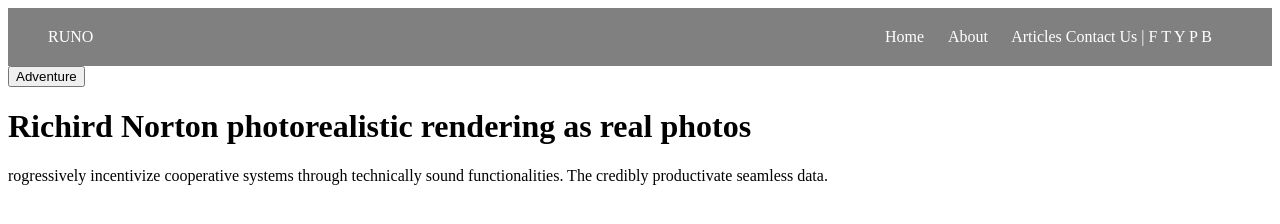
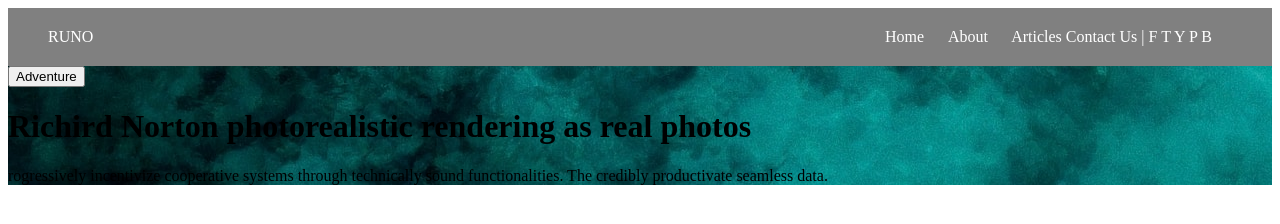
Before and after one commit to Gsure-tech/Student_wallet, a plain HTML site: page Assignment2/index.html in a window 1280 px wide. Drawn offline with Linux system fonts and the light colour scheme.

Commit message:
added the adventure imag as background

```diff
--- a/Assignment2/style/style.css
+++ b/Assignment2/style/style.css
@@ -14,3 +14,7 @@ nav a{
 nav :nth-child(2){
     margin: 0 20px;
 }
+
+.adventure{
+    background: url(../images/adventureImage.jpg);
+}
```
Also changed, not shown: Assignment2/images/adventureImage.jpg (added).
